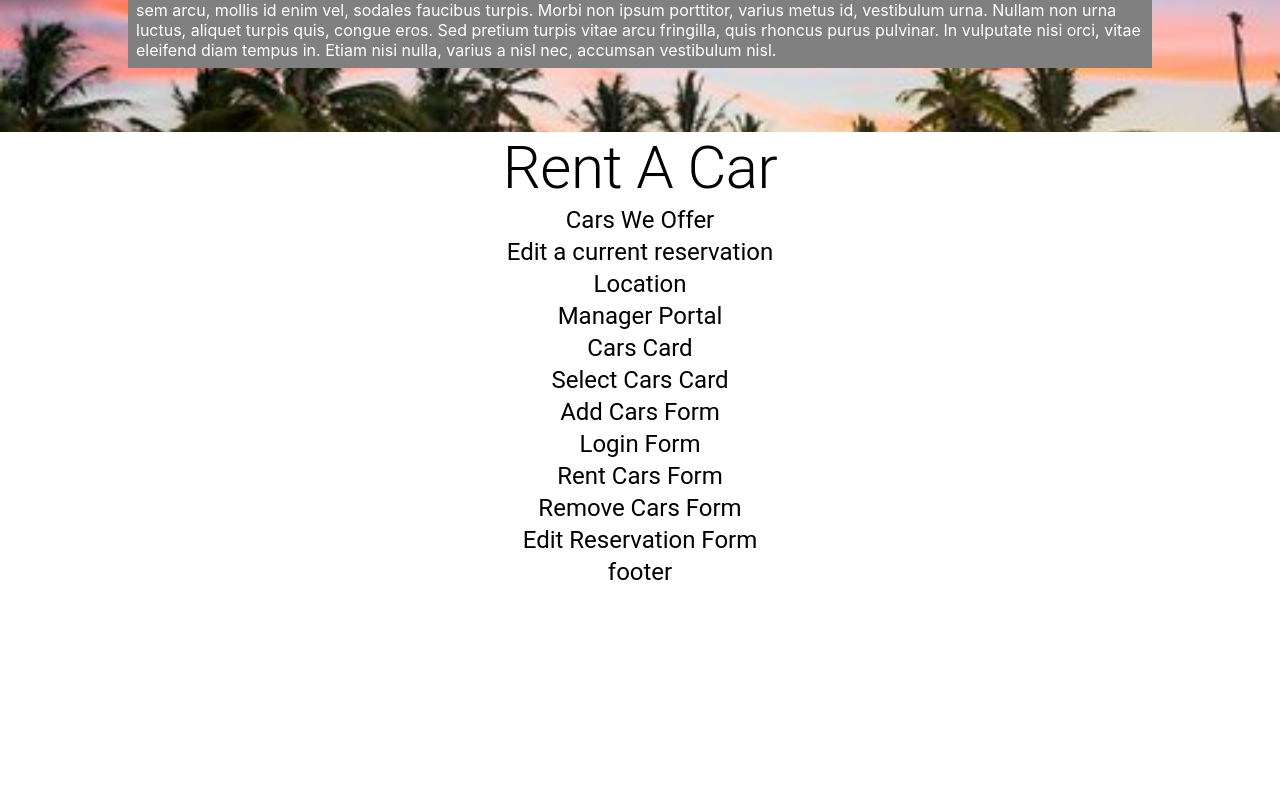
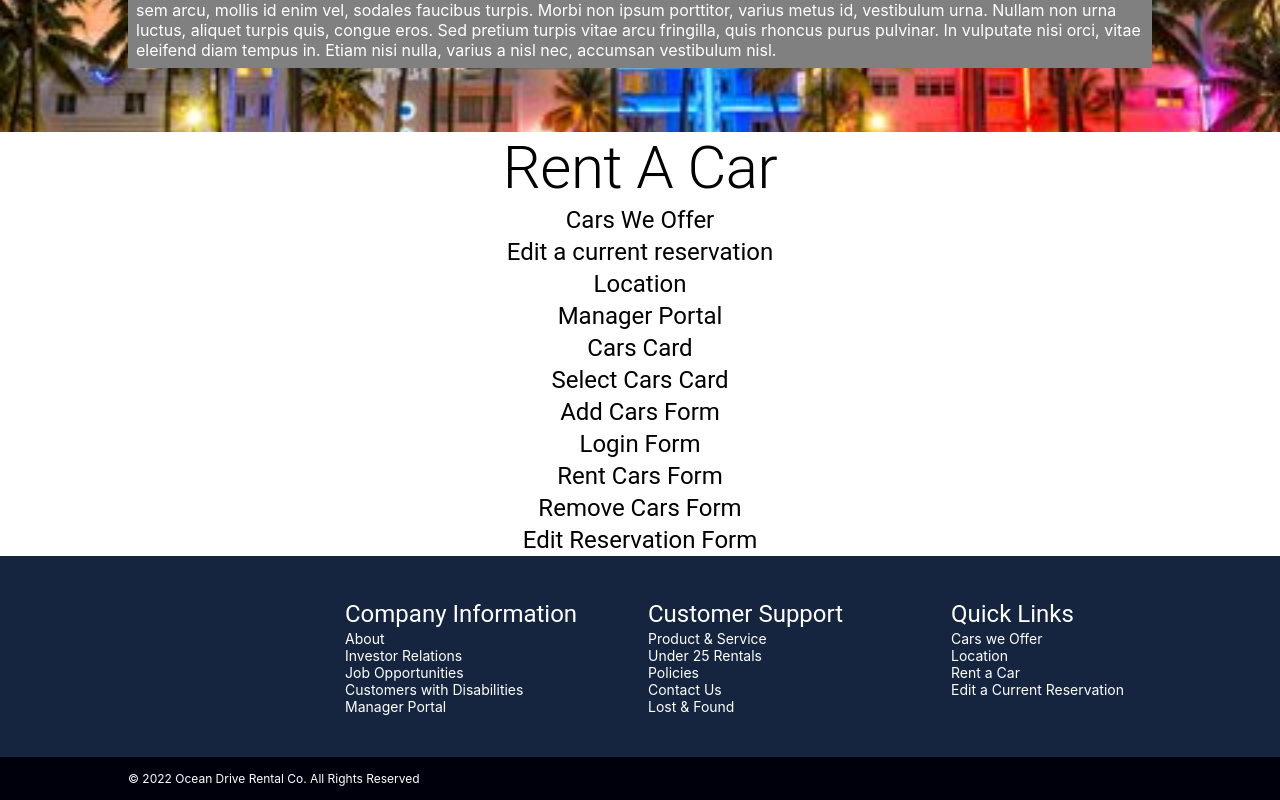
Before and after one commit to jbender8/car-rental, a React (Create React App) app: page / in a window 1280 px wide. Shown: the part 207-1007 px from the top of the page. Before the commit the page ends 800 px from the top, so only its background shows below. Built offline with nearby package versions, Linux system fonts and the light colour scheme.

Commit message:
started footer. None of the links work yet

```diff
--- a/src/components/Footer/Footer.jsx
+++ b/src/components/Footer/Footer.jsx
@@ -1,17 +1,49 @@
-import { Typography } from "@mui/material";
+import { Grid, Typography } from "@mui/material";
 import React from "react";
+import "./footer.css"
 
-class FooterSection extends React.Component{
-    render(){
-        return(
-            <div>
-                <Typography variant="h5">footer</Typography>
+class FooterSection extends React.Component {
+    render() {
+        return (
+            <>
+            <div class="footer">
+                <Grid container spacing={2}>
+                    <Grid item xs={3}>
+                    </Grid>
+                    <Grid item xs={3}>
+                        <Typography variant="h5">Company Information</Typography>
+                        <a href="">About</a>
+                        <a href="">Investor Relations</a>
+                        <a href="">Job Opportunities</a>
+                        <a href="">Customers with Disabilities</a>
+                        <a href="">Manager Portal</a>
+                    </Grid>
+                    <Grid item xs={3}>
+                        <Typography variant="h5">Customer Support</Typography>
+                        <a href="">Product & Service</a>
+                        <a href="">Under 25 Rentals</a>
+                        <a href="">Policies</a>
+                        <a href="">Contact Us</a>
+                        <a href="">Lost & Found</a>
+                    </Grid>
+                    <Grid item xs={3}>
+                        <Typography variant="h5">Quick Links</Typography>
+                        <a href="">Cars we Offer</a>
+                        <a href="">Location</a>
+                        <a href="">Rent a Car</a>
+                        <a href="">Edit a Current Reservation</a>
+                    </Grid>
+                </Grid>
             </div>
+            <div class="copyright">
+                <Typography class="copy">&copy; 2022 Ocean Drive Rental Co. All Rights Reserved</Typography>
+            </div>
+            </>
         )
     }
 }
 
 
 export default function Footer() {
-    return (<FooterSection/>);
+    return (<FooterSection />);
 }
--- a/src/components/Footer/footer.css
+++ b/src/components/Footer/footer.css
@@ -0,0 +1,24 @@
+.footer{
+    background-color: #15253f;
+    color: white;
+    padding: 24px;
+    justify-content: left;
+    text-align: start;
+    padding: 42px;
+}
+.footer a{
+    color: white;
+    display: flex;
+    flex-direction: row;
+    text-decoration: none;
+    font-size: 14px;
+}
+.copyright{
+    background-color: #00000d;
+    color: white;
+    text-align: start;
+    padding: 2px 10%;
+}
+.copy{
+    font-size: 12px;
+}
```
